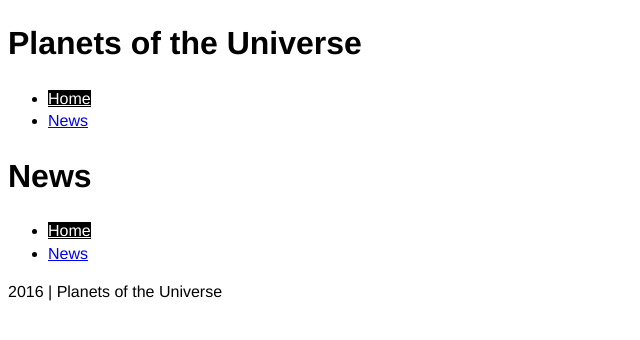
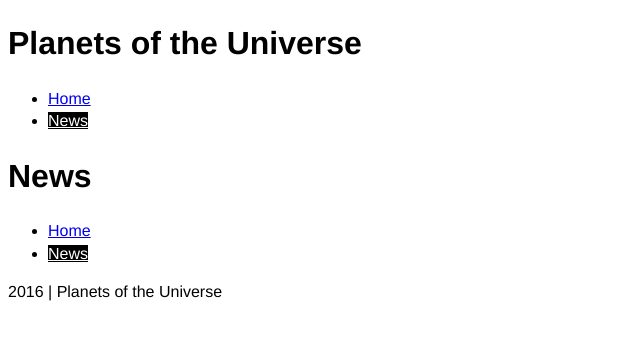
Before and after one commit to ricardo-valente/jekyll, a Jekyll site: the page built from news.html, in a window 1280 px wide. Shown: the top 340 px of the page, without its empty margins (0-640 px from the left). Built offline with Jekyll 4.4.1, drawn with Linux system fonts in a browser that asks for light colours; Markdown is read by kramdown in place of the engine named in the settings.

Commit message:
current class applied dynamically

```diff
--- a/_includes/nav.html
+++ b/_includes/nav.html
@@ -1,6 +1,6 @@
 <nav>
 	<ul>
-		<li><a href="{{site.baseurl}}/index.html" class="current">Home</a></li>
-		<li><a href="{{site.baseurl}}/news.html">News</a></li>
+		<li><a href="{{site.baseurl}}/index.html" class="{% if page.url == '/' %}current{%endif %}">Home</a></li>
+		<li><a href="{{site.baseurl}}/news.html" class="{% if page.url == '/news.html' %}current{%endif %}">News</a></li>
 	</ul>
 </nav>
```
